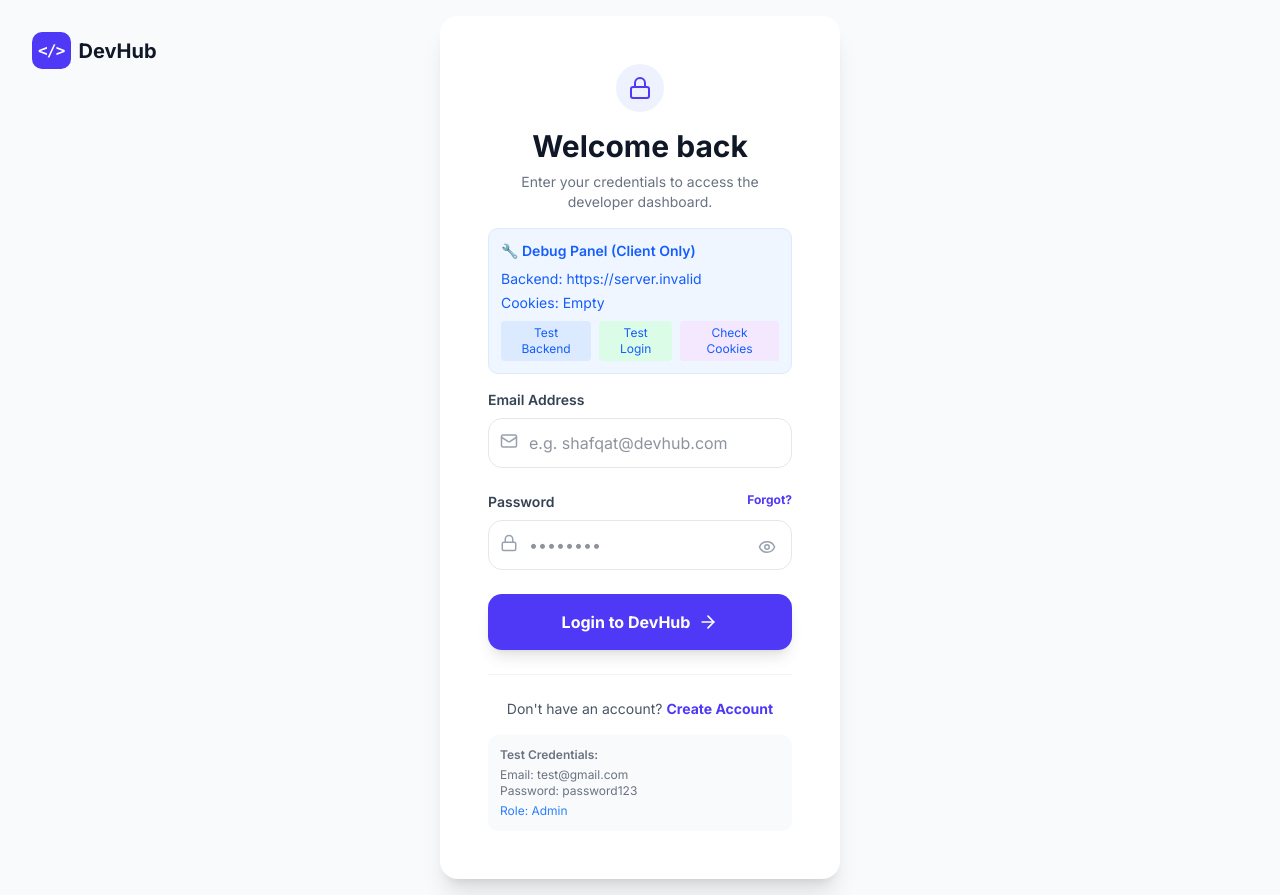
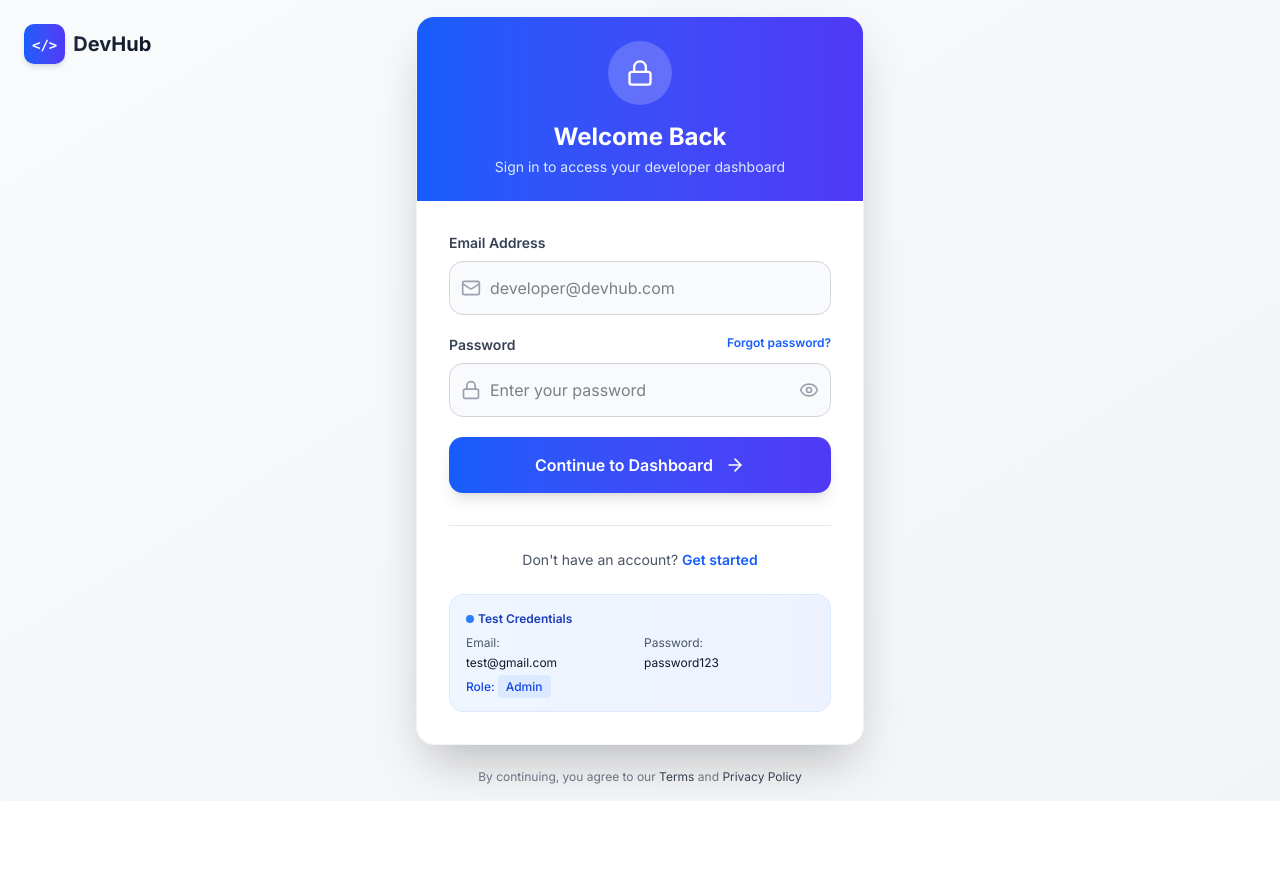
Before and after one commit to Fozia31/DevHub, a Next.js app in the folder frontend/: page /login in a window 1280 px wide. After the commit the page ends 801 px from the top, so only its background shows below. Built offline with nearby package versions, Linux system fonts and the light colour scheme; no server answers.

Commit message:
fix: SSR-safe LoginForm with modern UI

```diff
--- a/frontend/components/LoginForm.tsx
+++ b/frontend/components/LoginForm.tsx
@@ -1,7 +1,6 @@
 'use client';
-import React, { useState, useEffect } from 'react';
+import React, { useState } from 'react';
 import { Mail, Lock, Eye, ArrowRight, Loader2 } from 'lucide-react';
-import { useRouter } from 'next/navigation';
 import Link from 'next/link';
 
 const API_BASE = process.env.NEXT_PUBLIC_API_URL || 'http://localhost:5000';
@@ -12,241 +11,204 @@
     const [error, setError] = useState('');
     const [isLoading, setIsLoading] = useState(false);
     const [showPassword, setShowPassword] = useState(false);
-    const [isClient, setIsClient] = useState(false); // Add this
-    const router = useRouter();
 
-    // Debug on mount - ONLY on client side
-    useEffect(() => {
-        setIsClient(true); // Mark that we're on client
-        console.log('🔧 Login Form Mounted (Client Side)');
-        console.log('API Base:', API_BASE);
-
-        // Only access browser APIs on client
-        if (typeof window !== 'undefined') {
-            console.log('Current cookies:', document.cookie);
-            console.log('Has localStorage token?', localStorage.getItem('auth_token') ? 'Yes' : 'No');
-        }
-    }, []);
-
-    const handleLogin = async (e: React.MouseEvent) => {
+    const handleLogin = async (e: React.FormEvent) => {
         e.preventDefault();
         setError('');
         setIsLoading(true);
 
-        console.log('🚀 Login attempt with:', { email });
-
         try {
             const response = await fetch(`${API_BASE}/api/auth/login`, {
                 method: 'POST',
-                headers: {
-                    'Content-Type': 'application/json',
-                },
+                headers: { 'Content-Type': 'application/json' },
                 credentials: 'include',
                 body: JSON.stringify({ email, password })
             });
 
-            console.log('📥 Response status:', response.status);
-
             const data = await response.json();
-            console.log('📥 Response data:', data);
 
             if (response.ok) {
-                console.log('✅ Login successful!');
-
-                // Store in localStorage as backup - only on client
-                if (typeof window !== 'undefined' && data.token) {
+                // Client-side only operations
+                if (typeof window !== 'undefined') {
+                    if (data.token) {
                         localStorage.setItem('auth_token', data.token);
                         localStorage.setItem('user', JSON.stringify(data.user));
-                    console.log('💾 Token saved to localStorage:', data.token.substring(0, 20) + '...');
                     }
 
-                // Try to set cookie manually if not set by server - only on client
-                if (typeof window !== 'undefined' && data.token && !document.cookie.includes('token')) {
-                    document.cookie = `token=${data.token}; path=/; max-age=86400; secure; samesite=none`;
-                    console.log('🔧 Manually set cookie');
-                }
-
-                // Redirect based on role
                     const role = data.user?.role || 'student';
-                console.log('👤 User role:', role);
-
-                if (typeof window !== 'undefined') {
-                    if (role === 'admin') {
-                        console.log('➡️ Redirecting to admin dashboard');
-                        window.location.href = '/admin/dashboard';
-                    } else {
-                        console.log('➡️ Redirecting to student dashboard');
-                        window.location.href = '/student/dashboard';
-                    }
+                    window.location.href = role === 'admin' ? '/admin/dashboard' : '/student/dashboard';
                 }
             } else {
                 setError(data.message || 'Login failed');
                 setIsLoading(false);
             }
-        } catch (err: any) {
-            console.error('❌ Login error:', err);
+        } catch (err) {
             setError('Network error. Please try again.');
             setIsLoading(false);
         }
     };
 
-    // Test backend connection
-    const testBackend = async () => {
-        try {
-            console.log('🔍 Testing backend connection...');
-            const response = await fetch(`${API_BASE}/health`);
-            const data = await response.text();
-            console.log('✅ Backend health:', data);
-            alert(`Backend is healthy: ${data}`);
-        } catch (err) {
-            console.error('❌ Backend test failed:', err);
-            alert(`Backend test failed. Check if ${API_BASE} is accessible.`);
-        }
-    };
-
-    // Test direct login (bypass UI)
-    const testDirectLogin = async () => {
-        console.log('🧪 Testing direct login...');
-        await handleLogin({ preventDefault: () => {} } as React.MouseEvent);
-    };
-
-    // Helper to safely check cookies (client only)
-    const hasCookies = isClient && document.cookie.length > 0;
-
     return (
-        <div className="min-h-screen bg-gray-50 flex flex-col justify-center items-center p-4 text-slate-900">
-            <div className="absolute top-8 left-8 flex items-center gap-2">
-                <div className="bg-indigo-600 p-1.5 rounded-lg">
-                    <code className="text-white font-bold tracking-tighter">{"</>"}</code>
+        <div className="min-h-screen bg-gradient-to-br from-gray-50 to-gray-100 flex flex-col justify-center items-center p-4">
+            {/* Header */}
+            <div className="absolute top-6 left-6 flex items-center gap-2">
+                <div className="bg-gradient-to-r from-blue-600 to-indigo-600 p-2 rounded-lg shadow-md">
+                    <code className="text-white font-bold text-sm">{"</>"}</code>
                 </div>
-                <span className="font-bold text-xl text-gray-900">DevHub</span>
+                <span className="font-bold text-xl bg-gradient-to-r from-gray-800 to-gray-900 bg-clip-text text-transparent">
+                    DevHub
+                </span>
             </div>
 
-            <div className="w-full max-w-[400px] bg-white rounded-2xl shadow-xl p-8 md:p-12">
-                <div className="flex flex-col items-center mb-4">
-                    <div className="w-12 h-12 bg-indigo-50 text-indigo-600 rounded-full flex items-center justify-center mb-4">
-                        <Lock size={24} />
+            <div className="w-full max-w-md">
+                {/* Login Card */}
+                <div className="bg-white rounded-2xl shadow-2xl overflow-hidden border border-gray-100">
+                    {/* Card Header with Gradient */}
+                    <div className="bg-gradient-to-r from-blue-600 to-indigo-600 p-6 text-center">
+                        <div className="w-16 h-16 bg-white/20 backdrop-blur-sm rounded-full flex items-center justify-center mx-auto mb-4">
+                            <Lock className="text-white" size={28} />
                         </div>
-                    <h1 className="text-3xl font-bold text-gray-900 text-center">Welcome back</h1>
-                    <p className="text-gray-500 mt-2 text-center text-sm">
-                        Enter your credentials to access the developer dashboard.
+                        <h1 className="text-2xl font-bold text-white">Welcome Back</h1>
+                        <p className="text-blue-100 mt-1 text-sm">
+                            Sign in to access your developer dashboard
                         </p>
                     </div>
 
+                    {/* Card Content */}
+                    <div className="p-8">
                         {error && (
-                    <div className="mb-4 p-3 bg-red-50 text-red-600 text-sm rounded-lg border border-red-100">
-                        <strong>Error:</strong> {error}
+                            <div className="mb-6 p-4 bg-red-50 border-l-4 border-red-500 rounded-r">
+                                <div className="flex items-center">
+                                    <div className="flex-shrink-0">
+                                        <div className="w-5 h-5 bg-red-500 rounded-full flex items-center justify-center">
+                                            <span className="text-white text-xs">!</span>
                                         </div>
-                )}
-
-                {/* Debug Panel - Only show useful info */}
-                {isClient && (
-                    <div className="mb-4 p-3 bg-blue-50 text-blue-600 text-sm rounded-lg border border-blue-100">
-                        <div className="font-semibold mb-2">🔧 Debug Panel (Client Only)</div>
-                        <div className="mb-1">Backend: {API_BASE}</div>
-                        <div className="mb-1">Cookies: {hasCookies ? 'Present' : 'Empty'}</div>
-                        <div className="flex gap-2 mt-2">
-                            <button
-                                onClick={testBackend}
-                                className="px-2 py-1 bg-blue-100 hover:bg-blue-200 rounded text-xs"
-                            >
-                                Test Backend
-                            </button>
-                            <button
-                                onClick={testDirectLogin}
-                                className="px-2 py-1 bg-green-100 hover:bg-green-200 rounded text-xs"
-                            >
-                                Test Login
-                            </button>
-                            <button
-                                onClick={() => console.log('Cookies:', document.cookie)}
-                                className="px-2 py-1 bg-purple-100 hover:bg-purple-200 rounded text-xs"
-                            >
-                                Check Cookies
-                            </button>
+                                    </div>
+                                    <div className="ml-3">
+                                        <p className="text-sm text-red-700 font-medium">{error}</p>
+                                    </div>
                                 </div>
                             </div>
                         )}
 
-                <div className="space-y-6">
+                        <form onSubmit={handleLogin} className="space-y-5">
+                            {/* Email Field */}
                             <div>
-                        <label className="block text-sm font-semibold text-gray-700 mb-2">Email Address</label>
-                        <div className="relative">
-                            <Mail className="absolute left-3 top-3.5 text-gray-400" size={18} />
+                                <label className="block text-sm font-semibold text-gray-700 mb-2">
+                                    Email Address
+                                </label>
+                                <div className="relative group">
+                                    <div className="absolute inset-y-0 left-0 pl-3 flex items-center pointer-events-none">
+                                        <Mail className="h-5 w-5 text-gray-400 group-focus-within:text-blue-500 transition-colors" />
+                                    </div>
                                     <input
                                         type="email"
                                         required
                                         value={email}
                                         onChange={(e) => setEmail(e.target.value)}
-                                placeholder="e.g. shafqat@devhub.com"
-                                className="w-full pl-10 pr-4 py-3 border border-gray-200 rounded-xl focus:ring-2 focus:ring-indigo-500 outline-none text-slate-800"
+                                        placeholder="developer@devhub.com"
+                                        className="w-full pl-10 pr-4 py-3.5 border border-gray-300 rounded-xl focus:ring-2 focus:ring-blue-500 focus:border-transparent outline-none transition-all bg-gray-50 focus:bg-white"
                                         disabled={isLoading}
                                     />
                                 </div>
                             </div>
 
+                            {/* Password Field */}
                             <div>
                                 <div className="flex justify-between mb-2">
                                     <label className="text-sm font-semibold text-gray-700">Password</label>
-                            <a href="#" className="text-xs font-bold text-indigo-600 hover:text-indigo-700">Forgot?</a>
+                                    <a href="#" className="text-xs font-semibold text-blue-600 hover:text-blue-700 transition-colors">
+                                        Forgot password?
+                                    </a>
                                 </div>
-                        <div className="relative">
-                            <Lock className="absolute left-3 top-3.5 text-gray-400" size={18} />
+                                <div className="relative group">
+                                    <div className="absolute inset-y-0 left-0 pl-3 flex items-center pointer-events-none">
+                                        <Lock className="h-5 w-5 text-gray-400 group-focus-within:text-blue-500 transition-colors" />
+                                    </div>
                                     <input
                                         type={showPassword ? "text" : "password"}
                                         required
                                         value={password}
                                         onChange={(e) => setPassword(e.target.value)}
-                                placeholder="••••••••"
-                                className="w-full pl-10 pr-10 py-3 border border-gray-200 rounded-xl focus:ring-2 focus:ring-indigo-500 outline-none text-slate-800"
+                                        placeholder="Enter your password"
+                                        className="w-full pl-10 pr-12 py-3.5 border border-gray-300 rounded-xl focus:ring-2 focus:ring-blue-500 focus:border-transparent outline-none transition-all bg-gray-50 focus:bg-white"
                                         disabled={isLoading}
                                     />
                                     <button
                                         type="button"
-                                className="absolute right-3 top-3.5 text-gray-400 hover:text-indigo-600 p-1"
+                                        className="absolute inset-y-0 right-0 pr-3 flex items-center"
                                         onClick={() => setShowPassword(!showPassword)}
                                         disabled={isLoading}
                                     >
-                                <Eye size={18} />
+                                        <Eye className="h-5 w-5 text-gray-400 hover:text-gray-600 transition-colors" />
                                     </button>
                                 </div>
                             </div>
 
+                            {/* Login Button */}
                             <button
-                        type="button"
-                        onClick={handleLogin}
+                                type="submit"
                                 disabled={isLoading}
-                        className="w-full bg-indigo-600 hover:bg-indigo-700 text-white font-bold py-4 rounded-xl flex items-center justify-center gap-2 transition-all shadow-lg disabled:opacity-70 disabled:cursor-not-allowed"
+                                className="w-full bg-gradient-to-r from-blue-600 to-indigo-600 hover:from-blue-700 hover:to-indigo-700 text-white font-semibold py-4 px-4 rounded-xl flex items-center justify-center gap-3 transition-all shadow-lg hover:shadow-xl disabled:opacity-70 disabled:cursor-not-allowed transform hover:-translate-y-0.5 active:translate-y-0"
                             >
                                 {isLoading ? (
                                     <>
-                                <Loader2 className="animate-spin" size={20} />
-                                Signing in...
+                                        <Loader2 className="h-5 w-5 animate-spin" />
+                                        <span>Signing in...</span>
                                     </>
                                 ) : (
                                     <>
-                                Login to DevHub
-                                <ArrowRight size={20} />
+                                        <span>Continue to Dashboard</span>
+                                        <ArrowRight className="h-5 w-5" />
                                     </>
                                 )}
                             </button>
-                </div>
+                        </form>
 
-                <div className="pt-6 border-t border-gray-100 text-center mt-6">
-                    <p className="text-sm text-gray-600">
+                        {/* Divider */}
+                        <div className="mt-8 pt-6 border-t border-gray-200">
+                            <p className="text-center text-sm text-gray-600">
                                 Don't have an account?{' '}
-                        <Link href="/register" className="text-indigo-600 font-bold hover:text-indigo-700">
-                            Create Account
+                                <Link
+                                    href="/register"
+                                    className="font-semibold text-blue-600 hover:text-blue-700 transition-colors"
+                                >
+                                    Get started
                                 </Link>
                             </p>
                         </div>
 
-                {/* Test credentials */}
-                <div className="mt-4 p-3 bg-gray-50 rounded-lg text-xs text-gray-500">
-                    <div className="font-semibold mb-1">Test Credentials:</div>
-                    <div>Email: test@gmail.com</div>
-                    <div>Password: password123</div>
-                    <div className="mt-1 text-blue-500">Role: Admin</div>
+                        {/* Test Credentials */}
+                        <div className="mt-6 p-4 bg-gradient-to-r from-blue-50 to-indigo-50 rounded-xl border border-blue-100">
+                            <div className="text-xs font-semibold text-blue-800 mb-2 flex items-center gap-1">
+                                <div className="w-2 h-2 bg-blue-500 rounded-full"></div>
+                                Test Credentials
+                            </div>
+                            <div className="grid grid-cols-2 gap-2 text-xs">
+                                <div className="space-y-1">
+                                    <div className="text-gray-600">Email:</div>
+                                    <div className="font-mono text-gray-900">test@gmail.com</div>
+                                </div>
+                                <div className="space-y-1">
+                                    <div className="text-gray-600">Password:</div>
+                                    <div className="font-mono text-gray-900">password123</div>
+                                </div>
+                            </div>
+                            <div className="mt-2 text-xs text-blue-700 font-medium">
+                                Role: <span className="bg-blue-100 px-2 py-1 rounded">Admin</span>
+                            </div>
+                        </div>
+                    </div>
+                </div>
+
+                {/* Footer Note */}
+                <div className="mt-6 text-center">
+                    <p className="text-xs text-gray-500">
+                        By continuing, you agree to our{' '}
+                        <a href="#" className="text-gray-700 hover:text-gray-900">Terms</a>{' '}
+                        and{' '}
+                        <a href="#" className="text-gray-700 hover:text-gray-900">Privacy Policy</a>
+                    </p>
                 </div>
             </div>
         </div>
```
Lines whose indentation alone changed are shown as unchanged.
